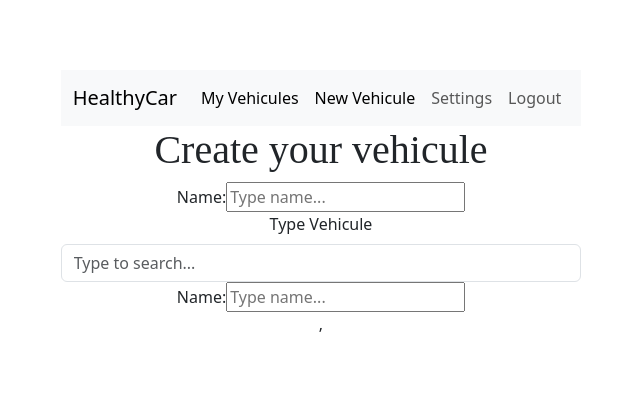
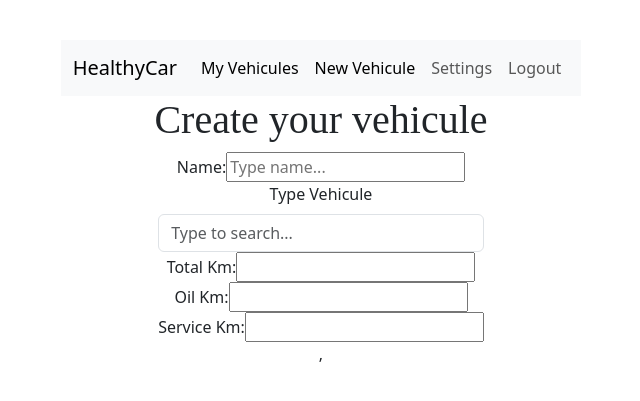
Before and after one commit to IgnacioFontaine/HealthyCar, a React (Vite) app in the folder cliente/: page /create in a window 1280 px wide. Shown: the part 197-598 px from the top of the page, without its empty margins (319-959 px from the left). Built offline with nearby package versions, Linux system fonts and the light colour scheme.

Commit message:
cambios new car

```diff
--- a/cliente/src/Components/NewVehicule/newVehicule.jsx
+++ b/cliente/src/Components/NewVehicule/newVehicule.jsx
@@ -1,12 +1,12 @@
 const NewVehicules = () => {
 
   return (
-    < div>
+    < div className=" d-flex flex-column justify-content-center align-items-center">
         <div >
         <div>
           <h1 >Create your vehicule</h1>
         </div>
-        <div>
+        <div className="container">
           <div>
             <label htmlFor="vehiculeName" className="input-label">Name:</label>
             <input  id="vehiculeName" placeholder="Type name..."></input>
@@ -22,8 +22,16 @@ const NewVehicules = () => {
             </datalist>
           </div>
           <div>
-            <label htmlFor="vehiculeName" className="input-label">Name:</label>
-            <input  id="vehiculeName" placeholder="Type name..."></input>
+            <label htmlFor="vehiculeTotalKm" className="input-label">Total Km:</label>
+            <input  id="vehiculeTotalKm" placeholder=""></input>
+          </div>
+          <div>
+            <label htmlFor="vehiculeOilKm" className="input-label">Oil Km:</label>
+            <input  id="vehiculeOilKm" placeholder=""></input>
+          </div>
+          <div>
+            <label htmlFor="vehiculeServiceKm" className="input-label">Service Km:</label>
+            <input  id="vehiculeServiceKm" placeholder=""></input>
           </div>
         </div>
       </div>
```
